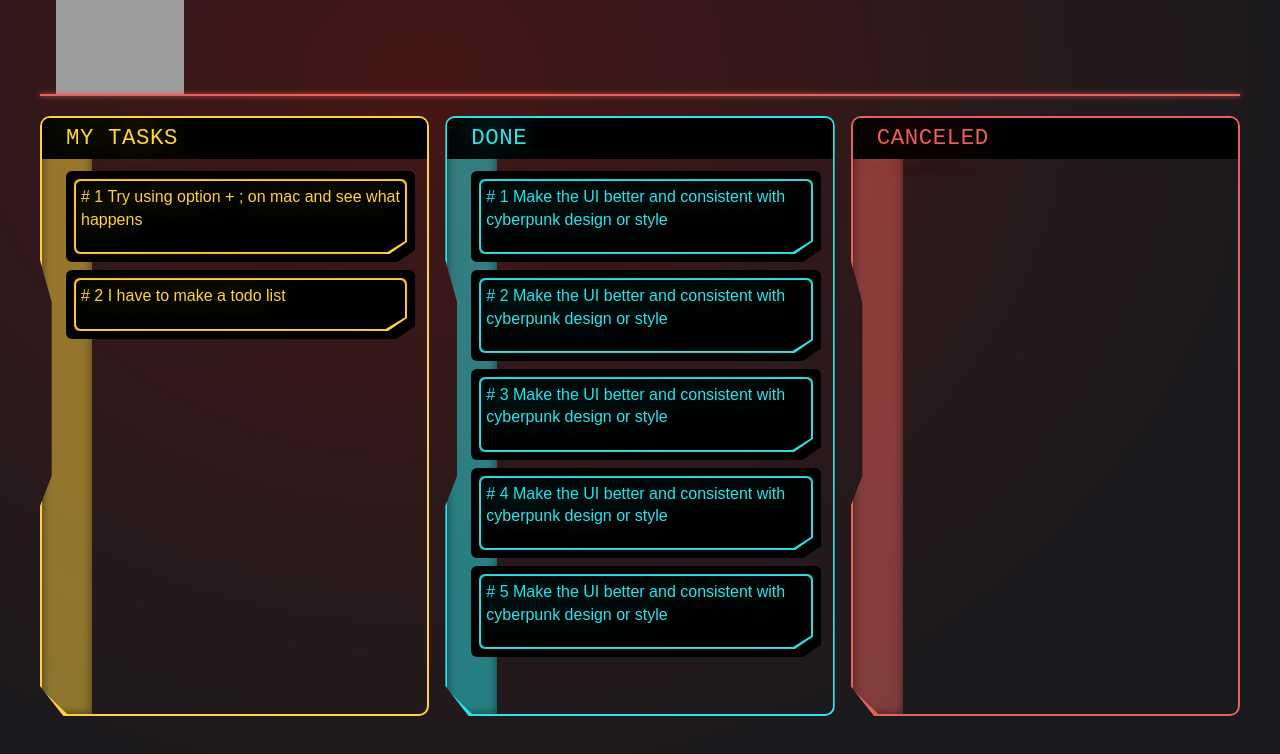
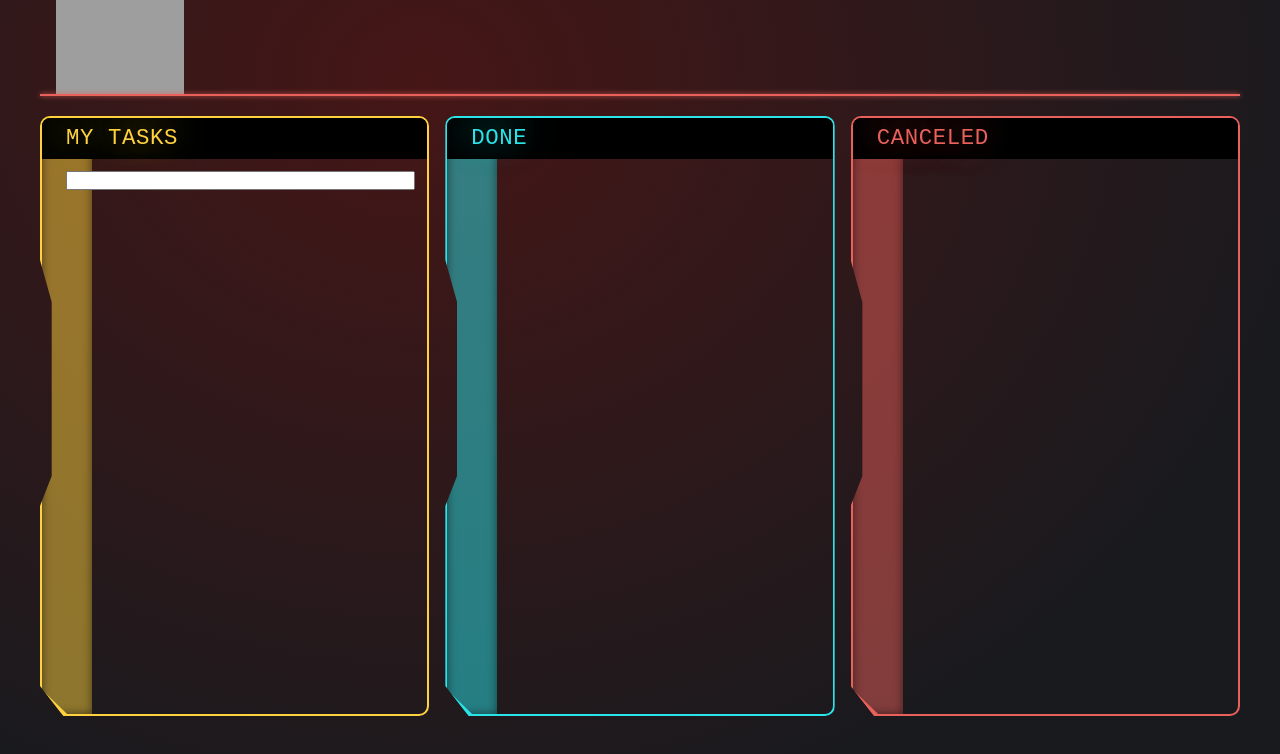
Before and after one commit to Mohaiminul69/cyberpunk-todo-app, a React (Vite) app: page / in a window 1280 px wide. Shown: the top 754 px of the page. Built offline with nearby package versions, Linux system fonts and the light colour scheme; grey boxes are pictures that could not be loaded.

Commit message:
input added to add new tasks to the list.

```diff
--- a/src/App.jsx
+++ b/src/App.jsx
@@ -1,6 +1,5 @@
 import Header from "./components/header/header";
 import TaskList from "./components/task-list/task-list";
-import taskList from "./utils/task-list";
 import { useState } from "react";
 import { DndContext, DragOverlay } from "@dnd-kit/core";
 import TaskCard from "./components/task_card/task_card";
@@ -8,7 +7,11 @@ import "./App.css";
 
 function App() {
   const [activeTask, setActiveTask] = useState(null);
-  const [tasks, setTasks] = useState(taskList);
+  const [tasks, setTasks] = useState(() => {
+    const storedTasks = localStorage.getItem("tasks");
+    return storedTasks ? JSON.parse(storedTasks) : [];
+  });
+
   const taskLists = [
     { id: "pending", status: "pending", title: "My Tasks" },
     { id: "completed", status: "completed", title: "Done" },
@@ -27,11 +30,14 @@ function App() {
     const taskId = active.id;
     const newStatus = over.id;
 
-    setTasks((prevTasks) =>
-      prevTasks.map((task) =>
+    setTasks((prevTasks) => {
+      const newList = prevTasks.map((task) =>
         task.id === taskId ? { ...task, status: newStatus } : task
-      )
-    );
+      );
+
+      localStorage.setItem("tasks", JSON.stringify(newList));
+      return newList;
+    });
   };
 
   return (
@@ -49,6 +55,7 @@ function App() {
               key={id}
               tasks={tasks.filter((task) => task.status === status)}
               status={status}
+              setTasks={setTasks}
             />
           ))}
         </DndContext>
--- a/src/components/task-list/task-list.jsx
+++ b/src/components/task-list/task-list.jsx
@@ -2,8 +2,27 @@ import { useDroppable } from "@dnd-kit/core";
 import TaskCard from "../task_card/task_card";
 import "./task-list.css";
 
-const TaskList = ({ tasks, status }) => {
+const handleKeyDown = (setTasks) => (event) => {
+  if (event.key === "Enter") {
+    const newTask = {
+      id: crypto.randomUUID(),
+      status: "pending",
+      task: event.target.value,
+    };
+
+    setTasks((prevTasks) => {
+      const newList = [...prevTasks, newTask];
+      localStorage.setItem("tasks", JSON.stringify(newList));
+      return newList;
+    });
+
+    event.target.value = "";
+  }
+};
+
+const TaskList = ({ tasks, status, setTasks }) => {
   const { setNodeRef } = useDroppable({ id: status });
+  const isPending = status === "pending";
   const listTitle =
     status === "pending"
       ? "My Tasks"
@@ -17,8 +36,10 @@ const TaskList = ({ tasks, status }) => {
         <div className="list-title-wrapper">
           <p className="list-title">{listTitle}</p>
         </div>
-
         <div ref={setNodeRef} className="list-container">
+          {isPending && (
+            <input onKeyDown={handleKeyDown(setTasks)} type="text" />
+          )}
           {tasks.map((task, index) => (
             <TaskCard taskNumber={index + 1} key={task.id} task={task} />
           ))}
```
